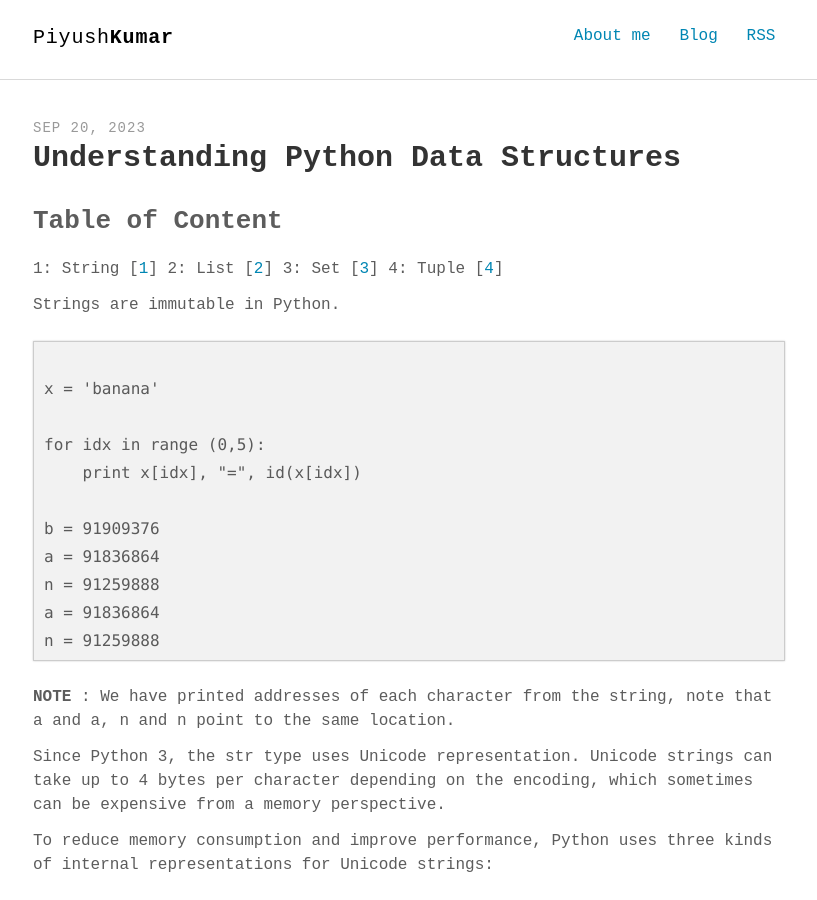
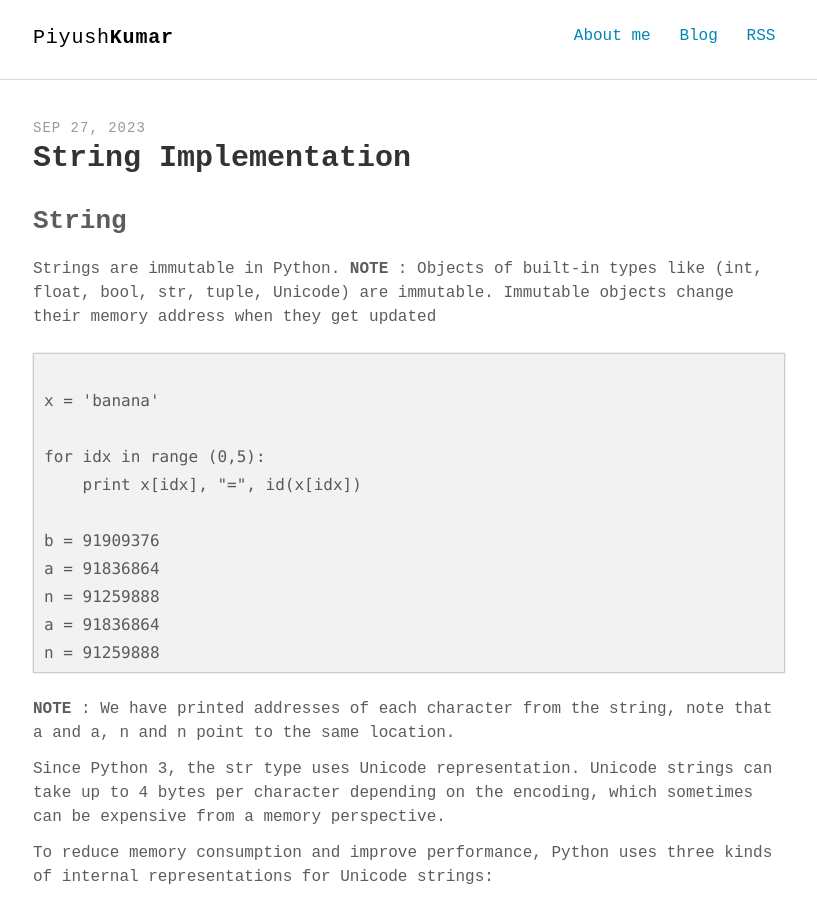
Before and after one commit to Pi-commits/pitech.github.io, a Jekyll site: the page built from _posts/2023-09-27-string.markdown, in a window 1280 px wide and 900 px high. Shown: the whole window, without its empty margins (231-1048 px from the left). Built offline with Jekyll 4.4.1, drawn with Linux system fonts in a browser that asks for light colours; some web fonts are replaced; some of the changed text lies outside the part shown.

Commit message:
Learn Python | Internal Working | FootNote removed

````diff
--- a/_posts/2023-09-27-internal-working.markdown
+++ b/_posts/2023-09-27-string.markdown
@@ -1,22 +1,16 @@
 ---
 layout: post
-title: "Understanding Python Data Structures"
+title: "String Implementation"
 comments: true
 keywords: "learnpython"
-date: 2023-09-20 23:41:00 +05:30
+date: 2023-09-27 12:41:00 +05:30
 tags: learnpython
 ---
 
-## Table of Content
-
-1: String [[^1]]
-2: List [[^2]]
-3: Set [[^3]]
-4: Tuple [[^4]]
-
-[^1]: ## String
+## String
 
 Strings are immutable in Python.
+**NOTE** : Objects of built-in types like (int, float, bool, str, tuple, Unicode) are immutable. Immutable objects change their memory address when they get updated
 
 ```
 
@@ -82,10 +76,3 @@ K is the ‘kind’ of string - ie the padded length of the characters in the st
 
 
 <br/>
-
-
-[^2]: ## Lists
-
-[^3]: ## Set
-
-[^4]: ## Tuple
````
Also changed, not shown: _posts/2023-09-27-list.markdown (added, +12 -0 lines), _posts/2023-09-27-data-types.markdown (added).
